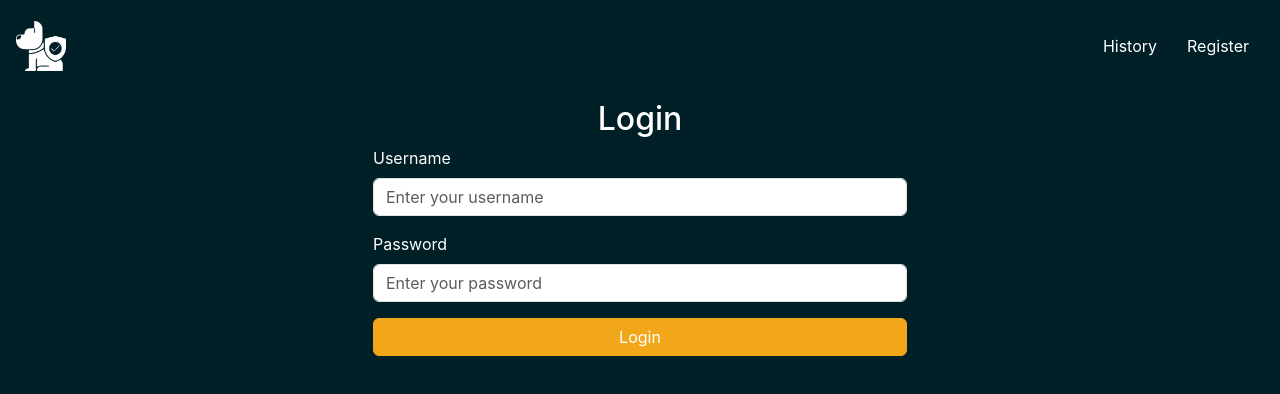
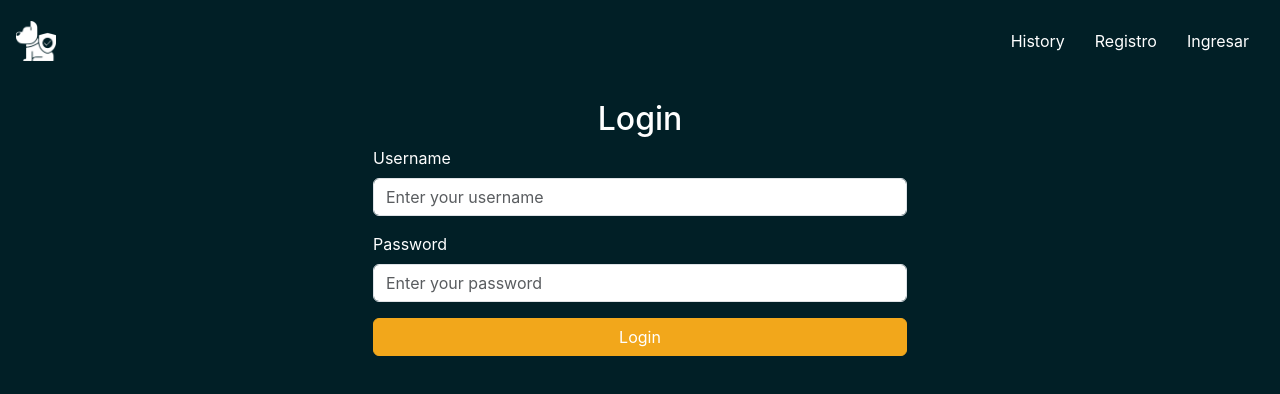
Before and after one commit to diegoavellanedat17/pet-watch-tracker, a React (Create React App) app: page /login in a window 1280 px wide. Shown: the top 394 px of the page. Built offline with nearby package versions, Linux system fonts and the light colour scheme.

Commit message:
working with redirection not navigate

```diff
--- a/src/App.tsx
+++ b/src/App.tsx
@@ -24,24 +24,43 @@ const App: React.FC = () => {
   const [isAuthenticated, setIsAuthenticated] = useState(false);
   useEffect(() => {
     const accessToken = localStorage.getItem("accessToken");
+    console.log("accessToken", accessToken);
     if (accessToken) {
       setIsAuthenticated(true);
     }
+    console.log(isAuthenticated);
   }, []);
+
+  const handleLogout = () => {
+    localStorage.removeItem("accessToken");
+    localStorage.removeItem("idToken");
+    localStorage.removeItem("refreshToken");
+    setIsAuthenticated(false);
+  };
 
   return (
     <Router>
-      <NavigationBar />
+      <NavigationBar
+        isAuthenticated={isAuthenticated}
+        onLogout={handleLogout}
+      />
       <div className="container mt-3">
         <Routes>
           <Route path="/" element={<HomePage />} />
           <Route path="/register" element={<Register />} />
-          <Route path="/login" element={<Login />} />
+          <Route
+            path="/login"
+            element={
+              isAuthenticated ? <Navigate to="/dashboard" replace /> : <Login />
+            }
+          />
           <Route path="/pet-tracker" element={<PetTracker />} />
           <Route path="/history" element={<History />} />
           <Route
             path="/dashboard"
-            element={isAuthenticated ? <Dashboard /> : <Navigate to="/login" />}
+            element={
+              isAuthenticated ? <Dashboard /> : <Navigate to="/login" replace />
+            }
           />
           <Route path="*" element={<NotFound />} />
         </Routes>
--- a/src/components/Login.tsx
+++ b/src/components/Login.tsx
@@ -1,4 +1,3 @@
-// src/components/Login.tsx
 import React, { useState } from "react";
 import { useNavigate } from "react-router-dom";
 import { Form, Button, Container, Row, Col, Alert } from "react-bootstrap";
@@ -25,16 +24,20 @@ const Login: React.FC = () => {
         username: formData.username,
         password: formData.password,
       });
-      const { accessToken, idToken, refreshToken } =
-        response.data.data.AuthenticationResult;
+
+      const {
+        AccessToken: accessToken,
+        IdToken: idToken,
+        RefreshToken: refreshToken,
+      } = response.data.data.AuthenticationResult;
 
       // Store tokens in localStorage
       localStorage.setItem("accessToken", accessToken);
       localStorage.setItem("idToken", idToken);
       localStorage.setItem("refreshToken", refreshToken);
 
-      // Redirect to Dashboard
-      navigate("/dashboard");
+      // Redirect to Dashboard after successful login
+      window.location.href = "/dashboard";
     } catch (error) {
       console.error(error);
       setError("Invalid username or password. Please try again.");
--- a/src/components/Navbar.tsx
+++ b/src/components/Navbar.tsx
@@ -4,7 +4,15 @@ import { LinkContainer } from "react-router-bootstrap";
 import logo from "../assets/logoWhite.png";
 import "./Navbar.css";
 
-const NavigationBar: React.FC = () => {
+interface NavigationBarProps {
+  isAuthenticated: boolean;
+  onLogout: () => void;
+}
+
+const NavigationBar: React.FC<NavigationBarProps> = ({
+  isAuthenticated,
+  onLogout,
+}) => {
   return (
     <Navbar
       expand="lg"
@@ -17,8 +25,8 @@ const NavigationBar: React.FC = () => {
         <Navbar.Brand>
           <img
             src={logo}
-            width="50"
-            height="50"
+            width="40"
+            height="40"
             className="d-inline-block align-top"
             alt="Logo"
           />
@@ -35,14 +43,34 @@ const NavigationBar: React.FC = () => {
               History
             </Nav.Link>
           </LinkContainer>
-          <LinkContainer to="/register">
+          {isAuthenticated ? (
             <Nav.Link
               className="nav-link-padding"
               style={{ color: "var(--text-color)" }}
+              onClick={onLogout}
             >
-              Register
+              Logout
             </Nav.Link>
-          </LinkContainer>
+          ) : (
+            <>
+              <LinkContainer to="/register">
+                <Nav.Link
+                  className="nav-link-padding"
+                  style={{ color: "var(--text-color)" }}
+                >
+                  Registro
+                </Nav.Link>
+              </LinkContainer>
+              <LinkContainer to="/login">
+                <Nav.Link
+                  className="nav-link-padding"
+                  style={{ color: "var(--text-color)" }}
+                >
+                  Ingresar
+                </Nav.Link>
+              </LinkContainer>
+            </>
+          )}
         </Nav>
       </Navbar.Collapse>
     </Navbar>
```
